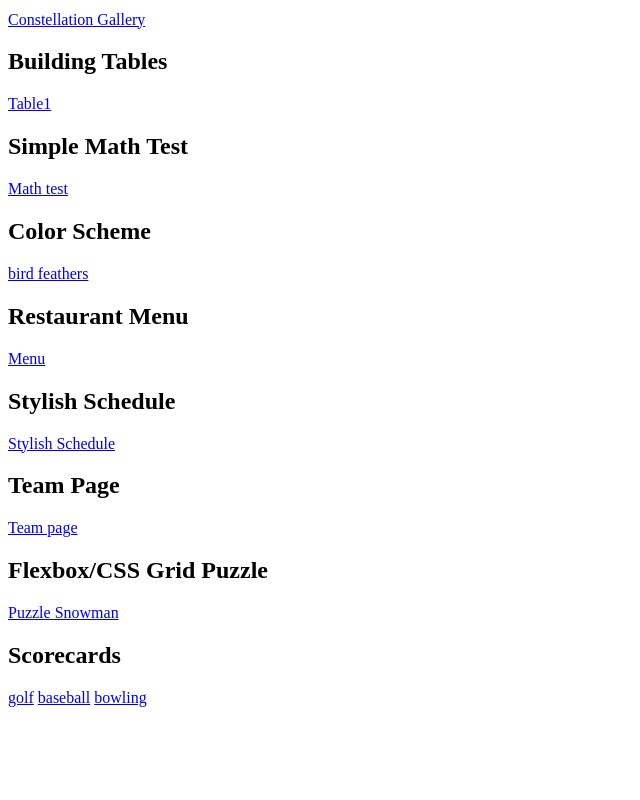
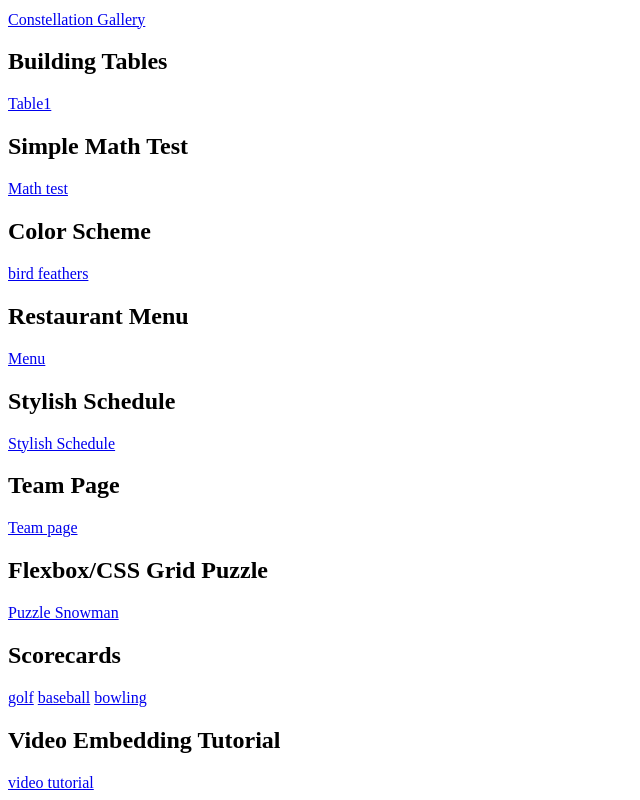
Before and after one commit to YukiGui/YukiGui.github.io, a plain HTML site: page News website.html in a window 1280 px wide. Shown: the part 307-1107 px from the top of the page, without its empty margins (0-640 px from the left). Before the commit the page ends 1022 px from the top, so only its background shows below. Drawn offline with Linux system fonts and the light colour scheme.

Commit message:
Update News website.html

```diff
--- a/News website.html
+++ b/News website.html
@@ -33,5 +33,7 @@
 <a href="golf.html">golf</a>
 <a href="baseball.html">baseball</a>
 <a href="bowling.html">bowling</a>
+<h2>Video Embedding Tutorial</h2>
+<a href="video tutorial.html">video tutorial</a>
 </body>
 </html>
```
